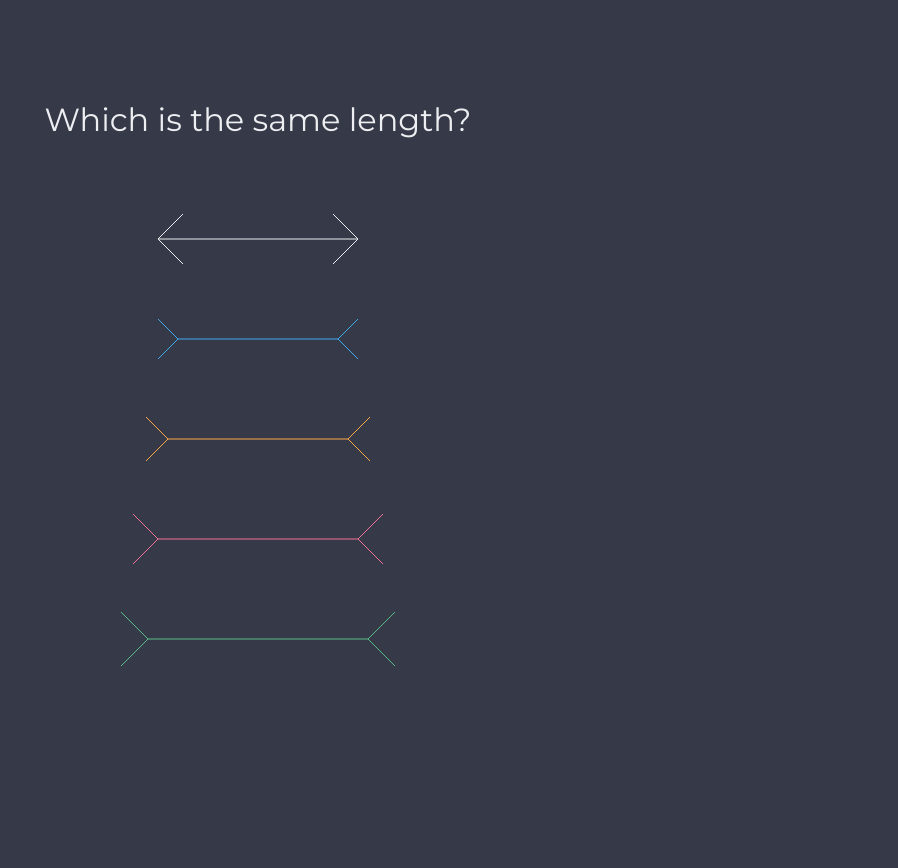
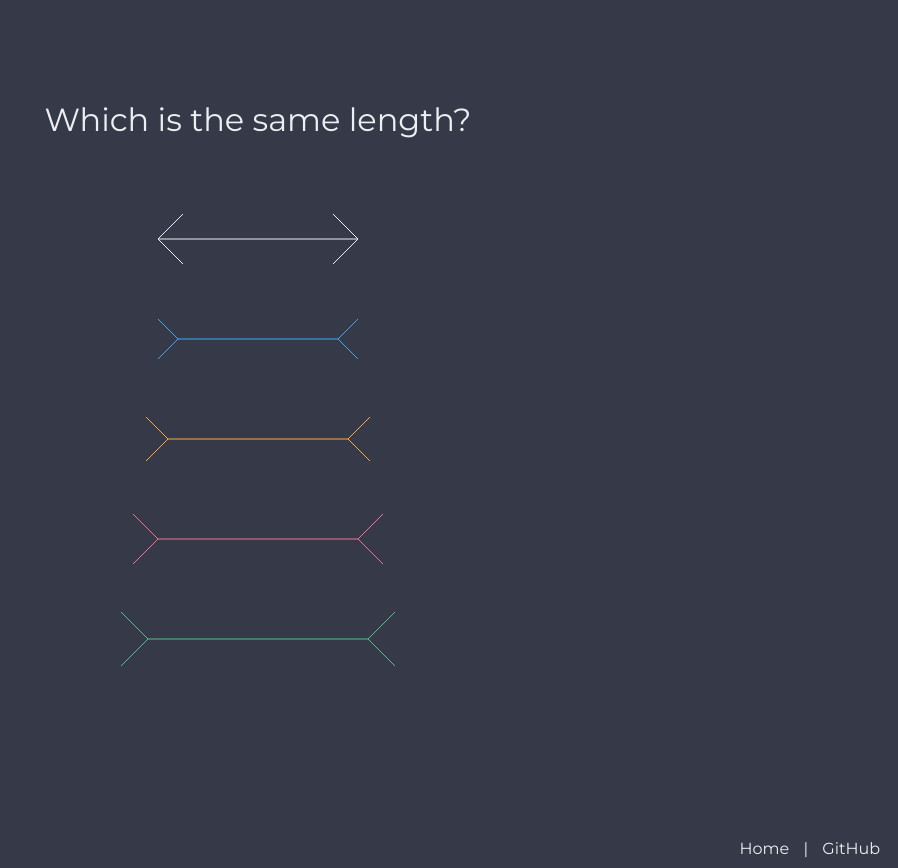
Before and after one commit to urokomori/WhitchIsTheSameLength, a plain HTML site: page index.html in a window 1280 px wide. Shown: the whole page, without its empty margins (382-1280 px from the left). Before the commit the page ends 847 px from the top, so only its background shows below. Drawn offline with Linux system fonts and the light colour scheme.

Commit message:
Add footer

```diff
--- a/css/common.css
+++ b/css/common.css
@@ -9,3 +9,15 @@
 	color:#ECEEF1;
 	font-size:32px;
 }
+
+footer{
+	font-family: 'Montserrat', sans-serif;
+	color:#ECEEF1;
+	text-align:right;
+}
+
+a {
+	color:#ECEEF1;
+	text-decoration:none;
+	padding:10px;
+}
--- a/index.html
+++ b/index.html
@@ -13,5 +13,6 @@
       <div id = "title">Which is the same length?</div>
       <canvas id="canvas" width="700" height="700"></canvas>
     </div>
+    <footer><a href="http://urokomori.github.io">Home</a> | <a href="https://github.com/urokomori/WhitchIsTheSameLength">GitHub</a></footer>
   </body>
 </html>
```
